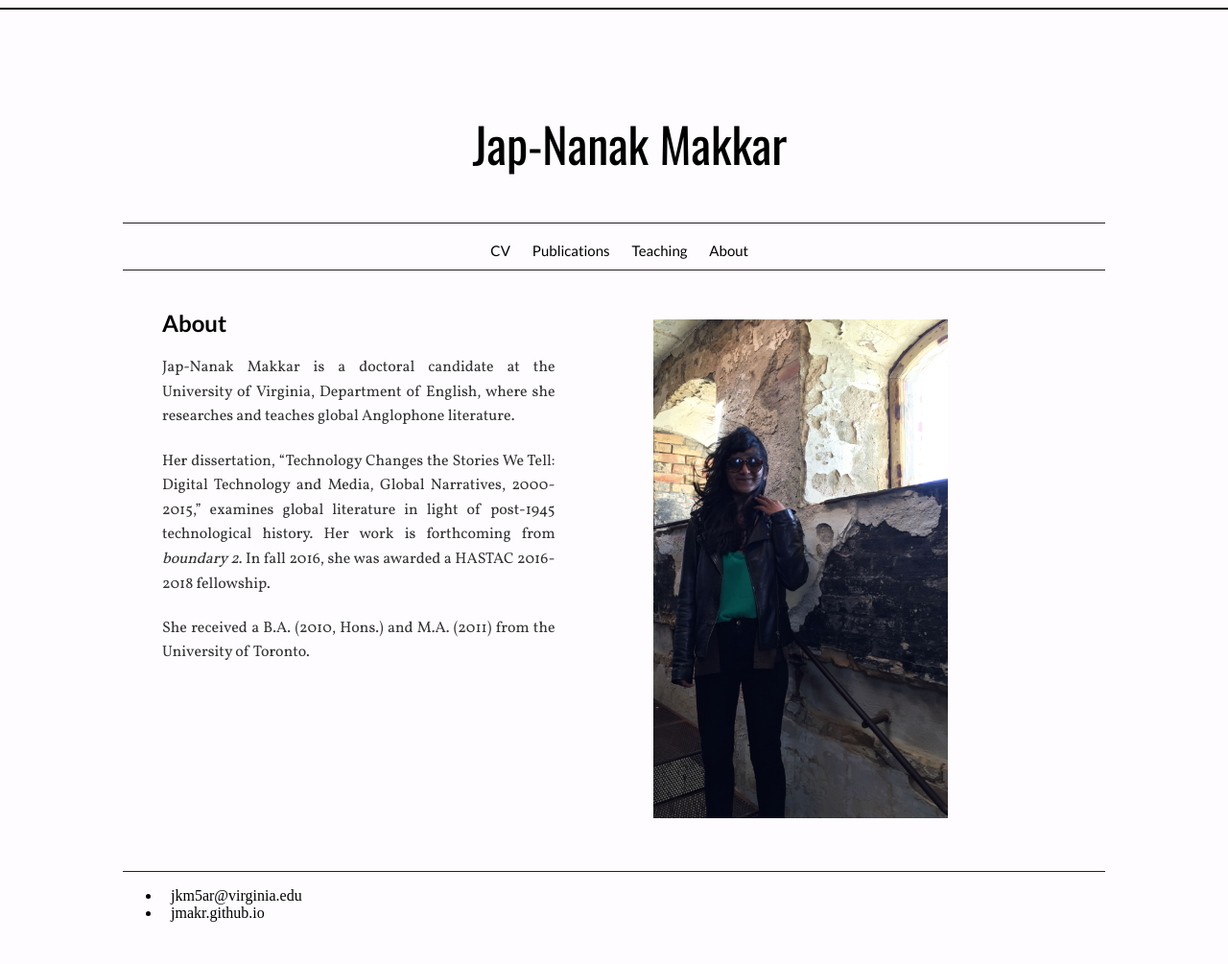
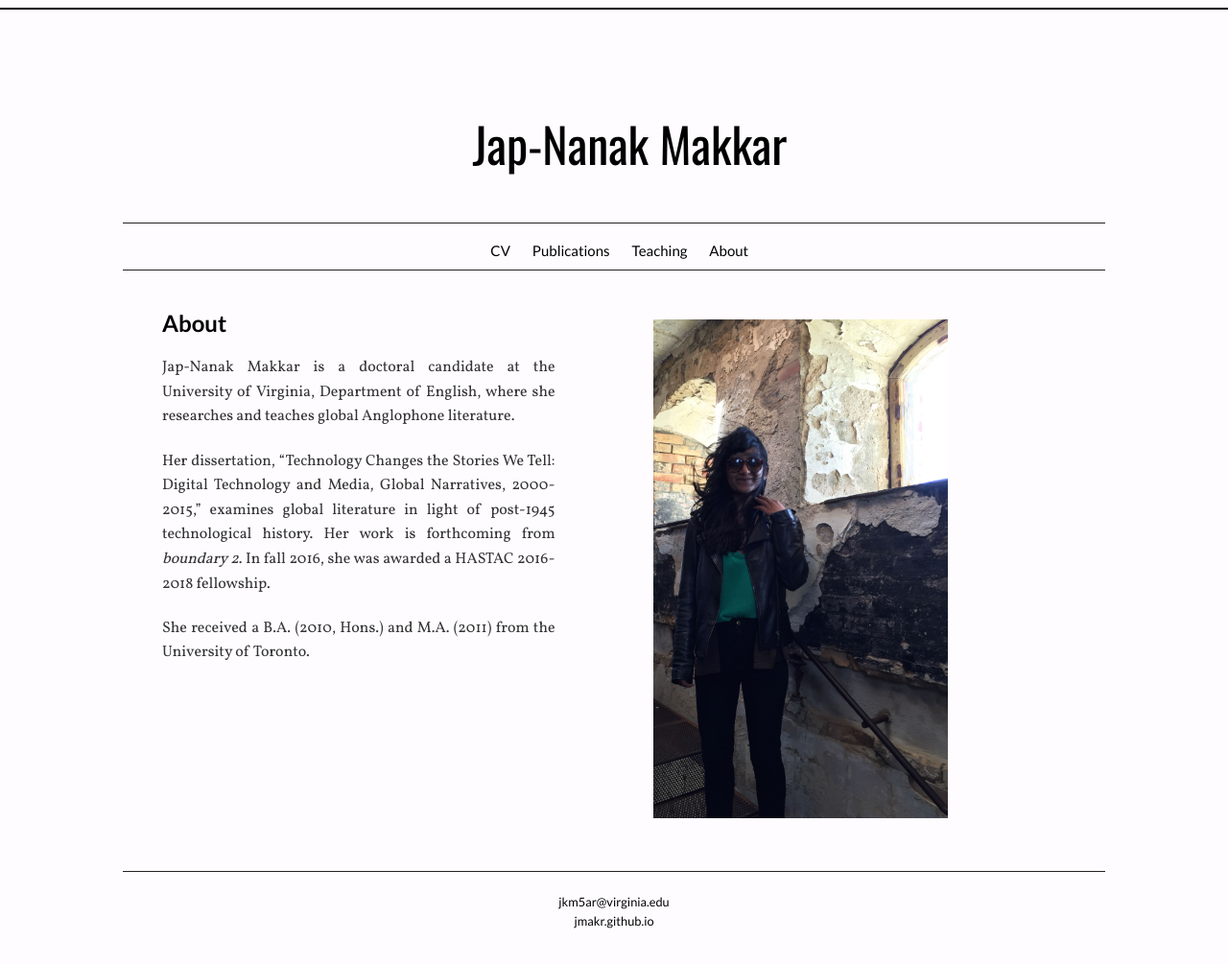
Before and after one commit to jmakr/jmakr.github.io, a Jekyll site: the page built from index.html, in a window 1280 px wide. Shown: the whole page at 96% size. Built offline with Jekyll 4.4.1, drawn with Linux system fonts in a browser that asks for light colours.

Commit message:
Update main.css

```diff
--- a/css/main.css
+++ b/css/main.css
@@ -183,7 +183,7 @@
 
 }
 
-.nav ul {
+ul {
       list-style: none;
       display:inline;
       text-align: center;
```
